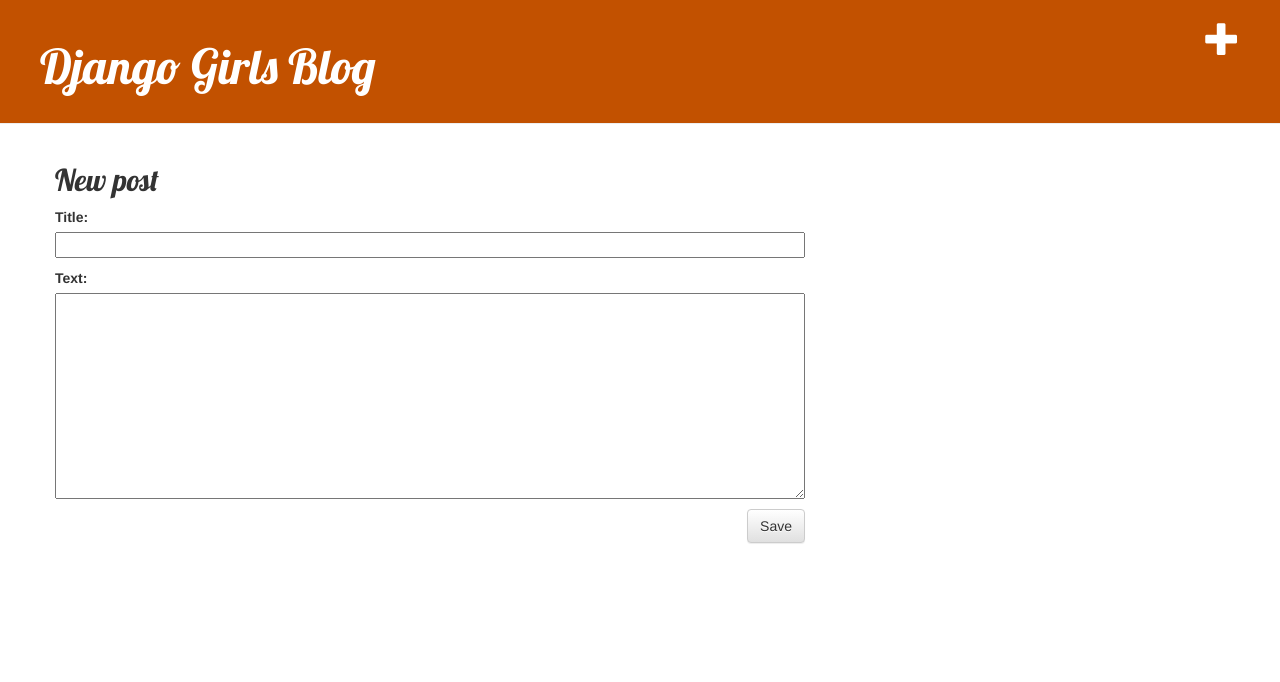
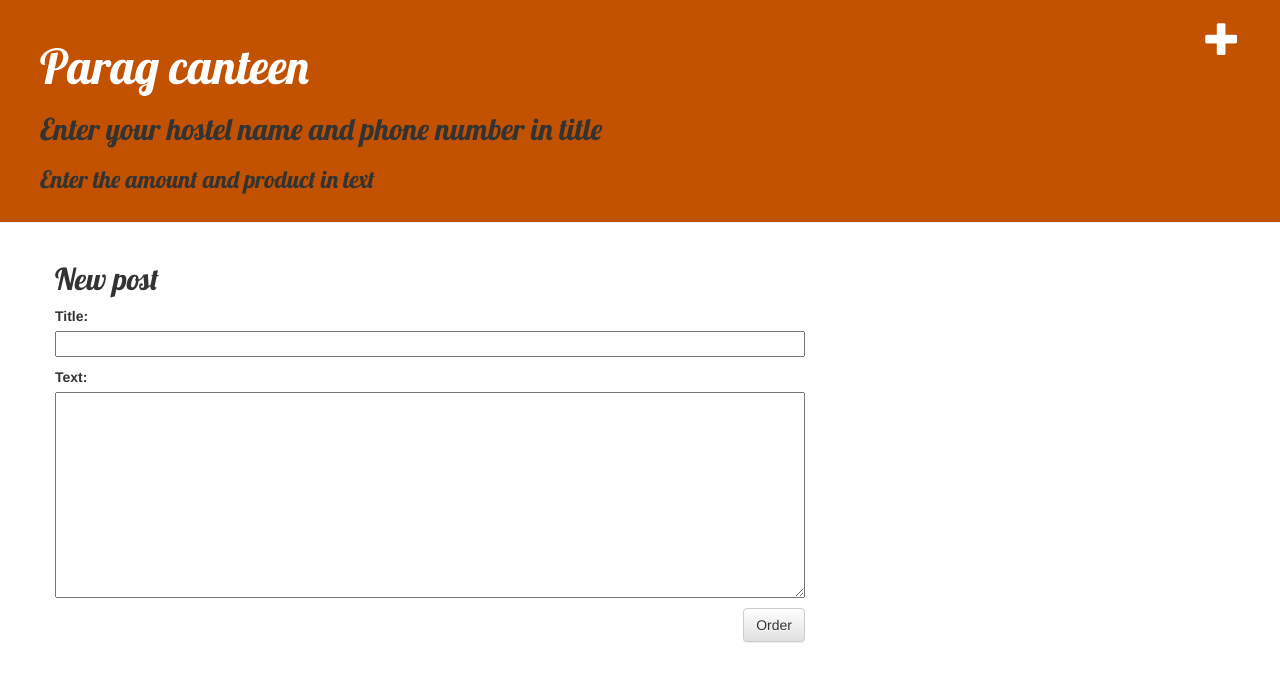
Before and after one commit to varun96513/my-first-blog, a Django app: page /post/new/ in a window 1280 px wide. Shown: the top 682 px of the page. Run offline with Django 3.2, Linux system fonts and the light colour scheme; some libraries are stand-ins or nearby versions.

Commit message:
final Django page.

```diff
--- a/blog/templates/blog/base.html
+++ b/blog/templates/blog/base.html
@@ -10,7 +10,9 @@
     <body>
         <div class="page-header">
             <a href="{% url 'post_new' %}" class="top-menu"><span class="glyphicon glyphicon-plus"></span></a>
-            <h1><a href="/">Django Girls Blog</a></h1>
+            <h1><a href="/">Parag canteen</a></h1>
+            <h2>Enter your hostel name and phone number in title </h2>
+            <h3>Enter the amount and product in text</h3>
         </div>
         <div class="content container">
             <div class="row">
--- a/blog/templates/blog/post_edit.html
+++ b/blog/templates/blog/post_edit.html
@@ -4,6 +4,6 @@
     <h2>New post</h2>
     <form method="POST" class="post-form">{% csrf_token %}
         {{ form.as_p }}
-        <button type="submit" class="save btn btn-default">Save</button>
+        <button type="submit" class="save btn btn-default">Order</button>
     </form>
 {% endblock %}
```
Also changed, not shown: blog/templates/blog/post_detail.html (line endings or trailing spaces).
